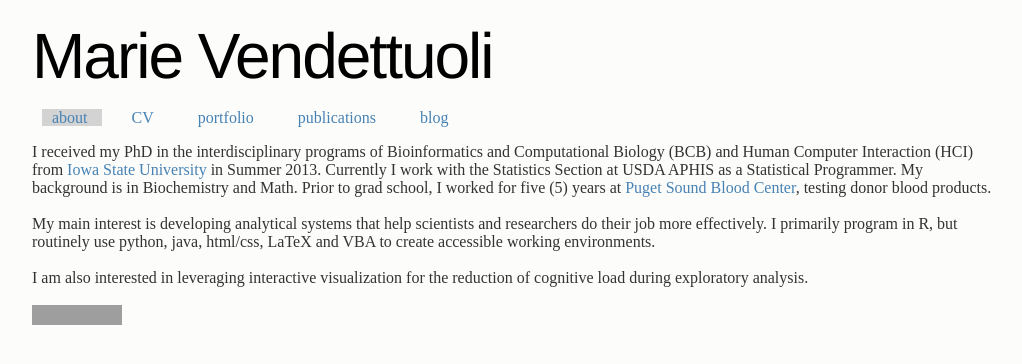
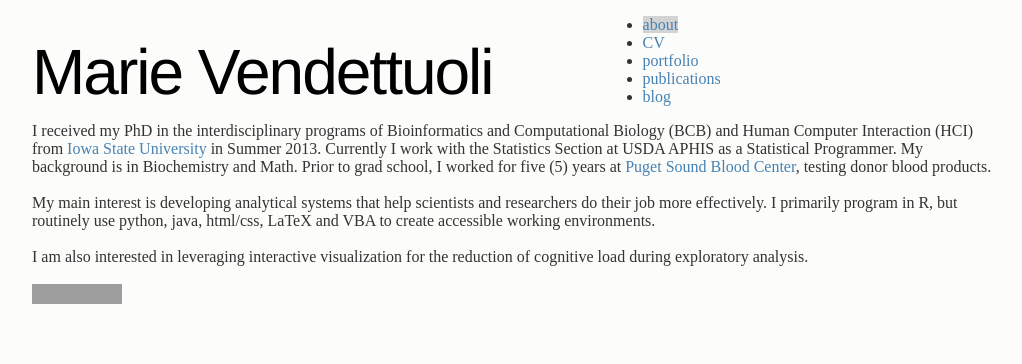
Before and after one commit to mariev/studiousmarie, a Jekyll site: the page built from index.md, in a window 1280 px wide. Shown: the top 364 px of the page, without its empty margins (128-1150 px from the left). Built offline with Jekyll 4.4.1, drawn with Linux system fonts in a browser that asks for light colours; Markdown is read by kramdown in place of the engine named in the settings; grey boxes are pictures that could not be loaded.

Commit message:
Update style.css

```diff
--- a/media/css/style.css
+++ b/media/css/style.css
@@ -175,21 +175,25 @@ blockquote:before {
 blockquote:after {
   position: absolute;
 }
-#header ul {
+#topnav ul {
   padding-left:0px;
 }
-#header ul li{
+#topnav ul li{
   display: inline;
   padding: 10px;
 }
 
-#header ul li a{
+#topnav ul li a{
   padding: 10px;
 }
 
 #selected{
   display:inline;
   background: lightgrey;
+}
+#brand{
+  float:left;
+  margin-right:150px;
 }
 
 #brand a{
```
